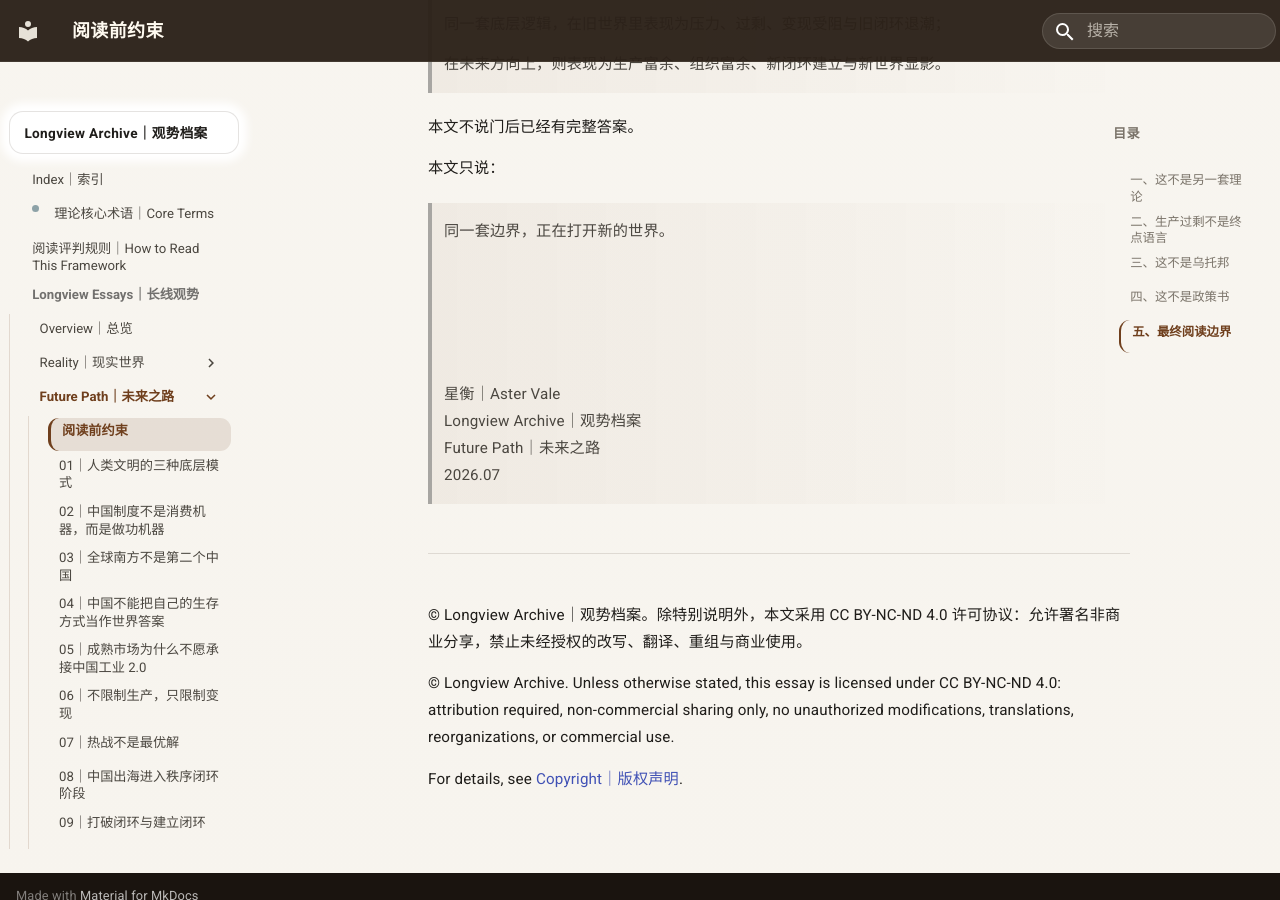
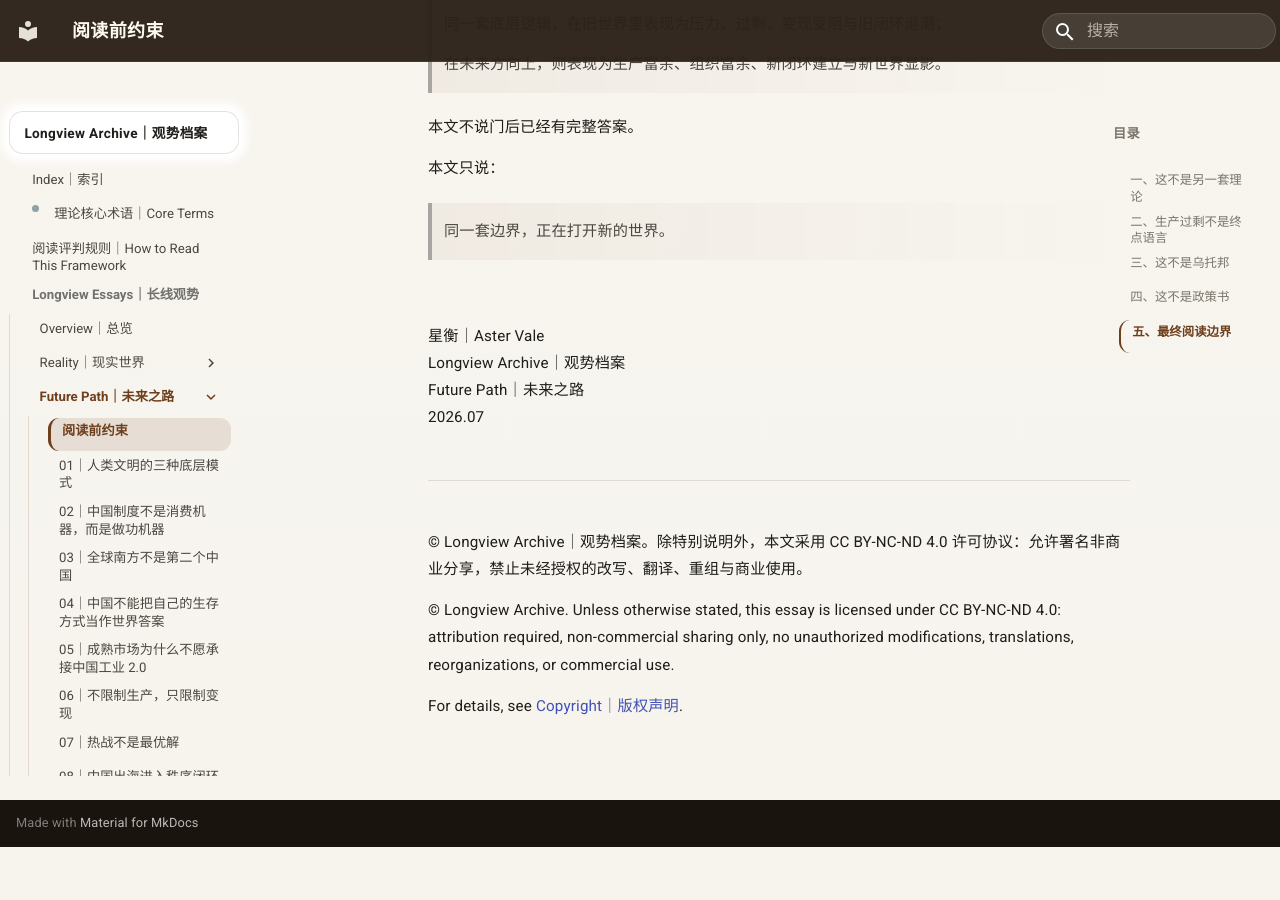
Before and after one commit to guanshi1688/longview-archive, an MkDocs documentation site: the page built from docs/essays/future/00.md, in a window 1280 px wide and 900 px high, scrolled down 4405 px. Built offline with MkDocs 1.6.1 and Material for MkDocs 9.7.7, drawn with Linux system fonts in a browser that asks for light colours; after the commit the page ends 5252 px from its top, so only the background shows below that.

Commit message:
Update 00.md

```diff
--- a/docs/essays/future/00.md
+++ b/docs/essays/future/00.md
@@ -188,12 +188,13 @@ For details, see [Copyright｜版权声明](/copyright/).
 
 本文只说：
 
-> 同一套边界，正在打开新的世界。<br>
+> 同一套边界，正在打开新的世界。
+
 <br>
-<br>
-星衡｜Aster Vale
-Longview Archive｜观势档案
-Future Path｜未来之路
+
+星衡｜Aster Vale<br>
+Longview Archive｜观势档案<br>
+Future Path｜未来之路<br>
 2026.07
 
 
```
